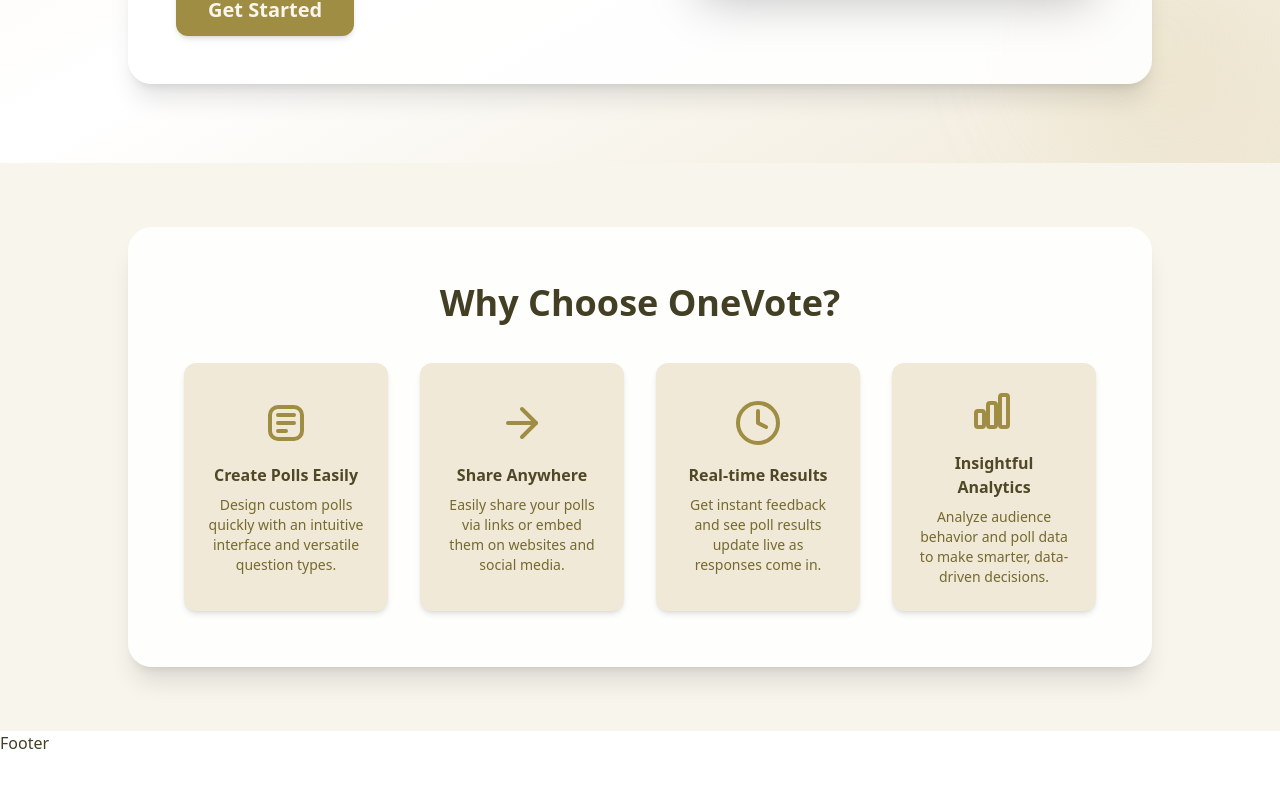
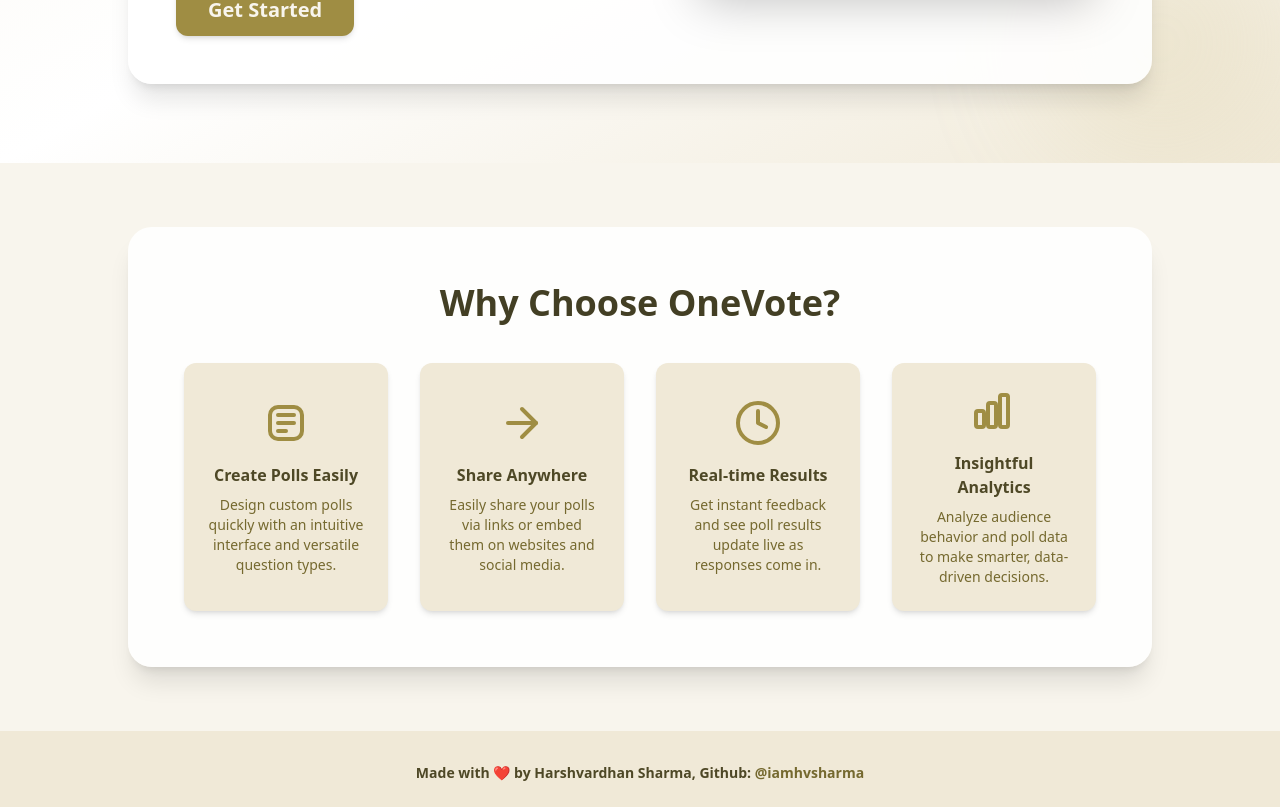
Before and after one commit to iamhvsharma/onevote, a Next.js app: page / in a window 1280 px wide. Shown: the part 621-1428 px from the top of the page. Before the commit the page ends 1376 px from the top, so only its background shows below. Built offline with nearby package versions, Linux system fonts and the light colour scheme.

Commit message:
Refactor Footer component to improve structure and styling

```diff
--- a/components/Footer.tsx
+++ b/components/Footer.tsx
@@ -1,9 +1,24 @@
+import Link from "next/link";
 import React from "react";
 
 const Footer = () => {
-  return <div>
-    <h3>Footer</h3>
-  </div>;
+  return (
+    <div>
+      <footer className="bg-yellow-metal-100 text-yellow-metal-800 py-6 mt-auto">
+        <div className="container mx-auto text-center">
+          <p className="text-sm font-semibold mt-2">
+            Made with ❤️ by Harshvardhan Sharma, Github:{" "}
+            <Link
+              href="https://github.com/iamhvsharma/onevote"
+              className="text-yellow-metal-600 hover:text-yellow-metal-800 transition-colors"
+            >
+              @iamhvsharma
+            </Link>
+          </p>
+        </div>
+      </footer>
+    </div>
+  );
 };
 
 export default Footer;
```
